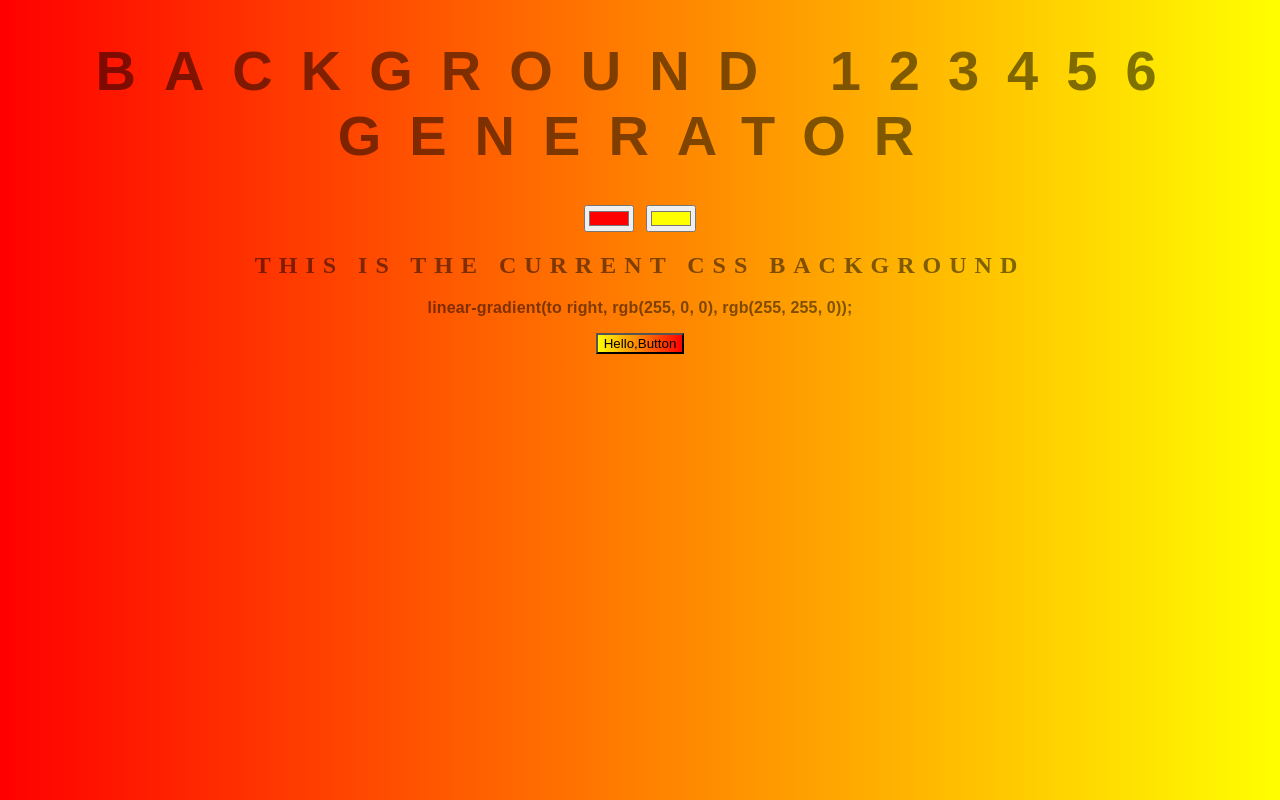
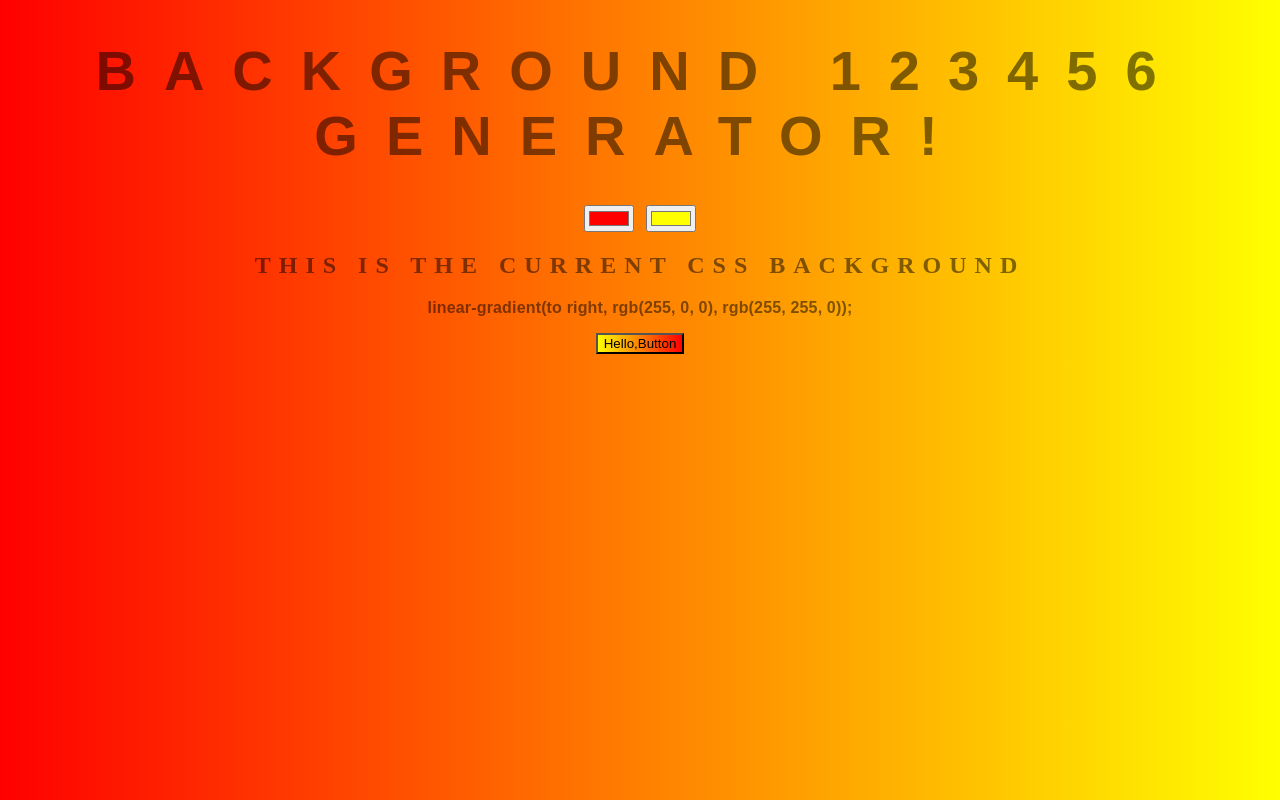
Before and after one commit to Kostiantyn777/background-generator, a plain HTML site: page index.html in a window 1280 px wide. Drawn offline with Linux system fonts and the light colour scheme.

Commit message:
added exclamation

```diff
--- a/index.html
+++ b/index.html
@@ -5,7 +5,7 @@
 	<link rel="stylesheet" type="text/css" href="style.css">
 </head>
 <body id="gradient">
-	<h1>Background 123456 Generator</h1>
+	<h1>Background 123456 Generator!</h1>
 	<input class="color1" type="color" name="color1" value="#00ff00">
 	<input class="color2" type="color" name="color2" value="#0000ff">
 	<h2> THIS IS THE Current CSS Background</h2>
```
